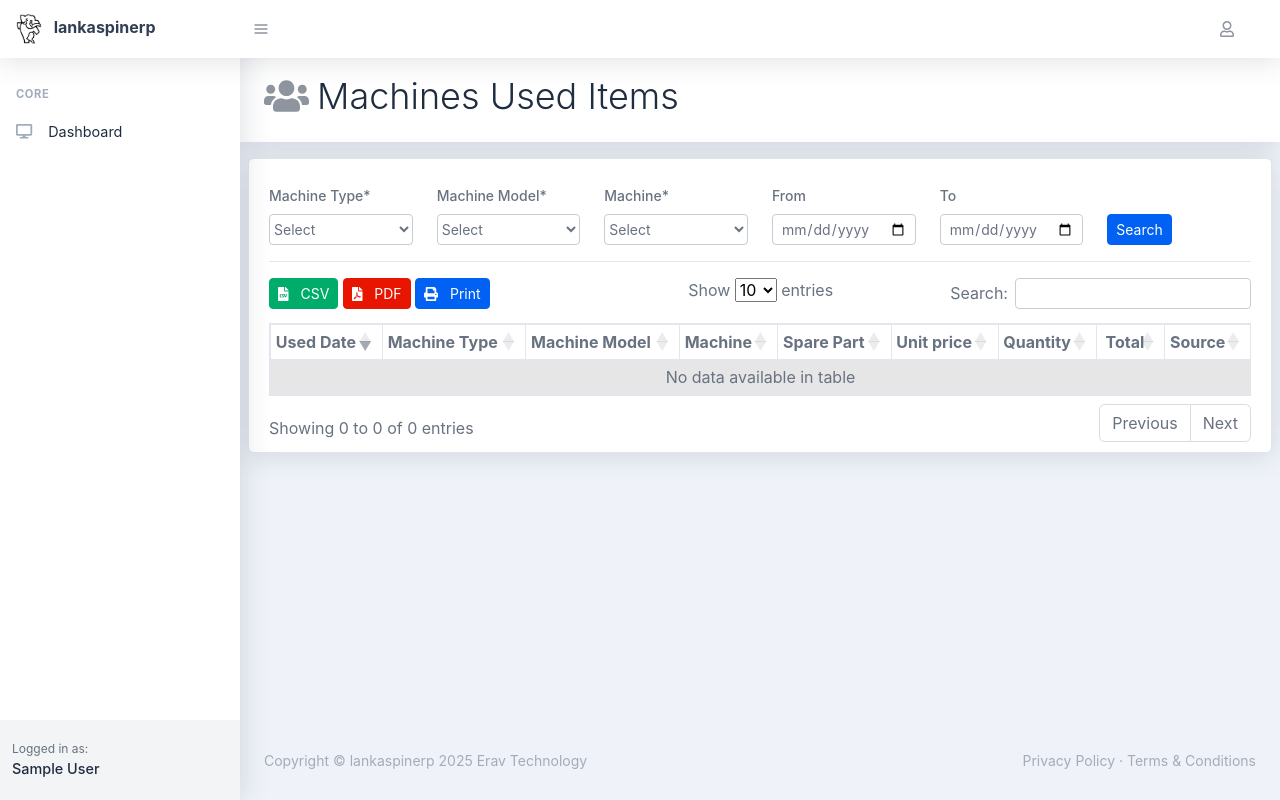
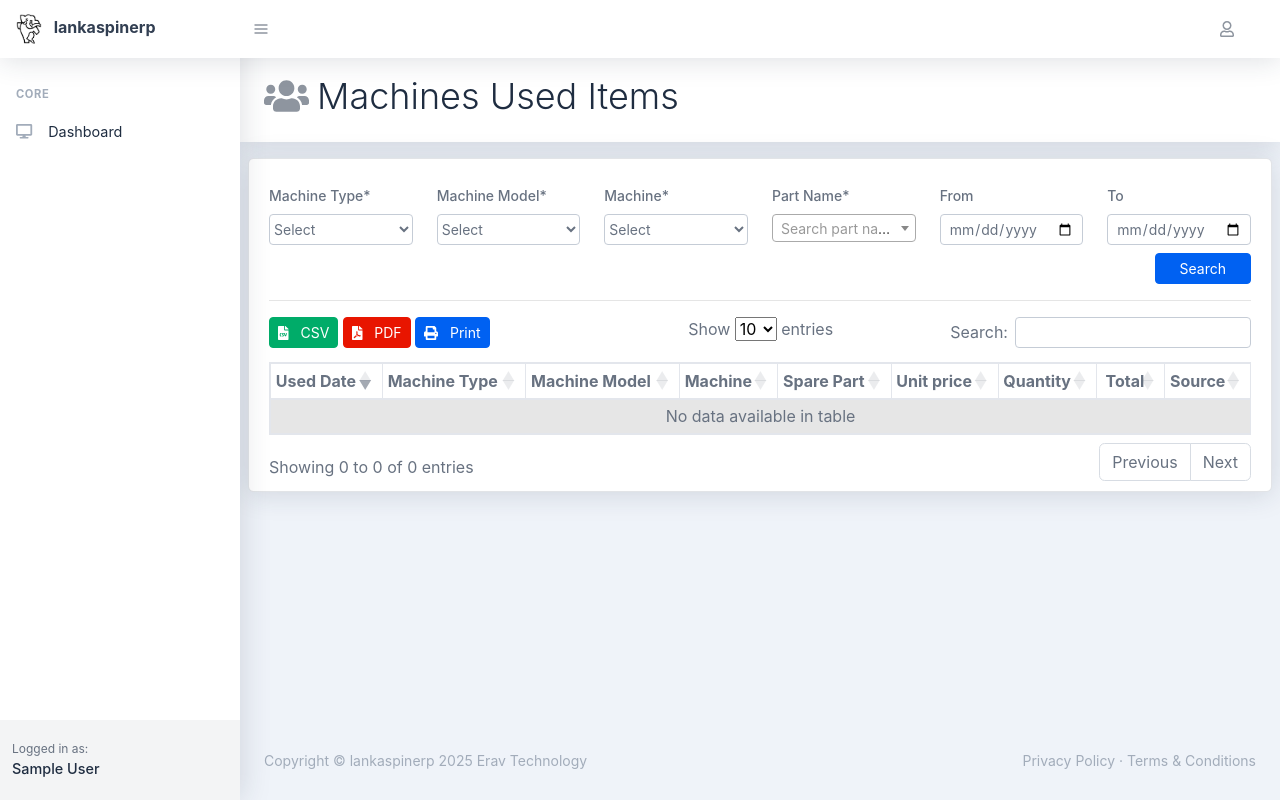
Before and after one commit to thejanRajapaksha/converting_project, a CodeIgniter app: page /converting_project/index.php/useditem/index in a window 1280 px wide. Run offline with CodeIgniter, Linux system fonts and the light colour scheme; the visitor is signed in with stand-in values (Sample User, id 1); data that the repository does not hold is empty; some libraries are stand-ins or nearby versions.

Commit message:
useditem report price and new filter dropdown for spareparts added

```diff
--- a/application/views/useditem.php
+++ b/application/views/useditem.php
@@ -66,6 +66,13 @@ include "include/topnavbar.php";
 										</div>
 
 										<div class="col-2">
+											<label class="small font-weight-bold">Part Name*</label>
+											<select class="form-control form-control-sm select2-ajax" name="partname" id="partname" style="width:100%;">
+												<option value="">Select</option>
+											</select>
+										</div>
+
+										<div class="col-2">
 											<label class="small font-weight-bold">From</label>
 											<input type="date" class="form-control form-control-sm" id="from_date" name="from_date">
 										</div>
@@ -74,9 +81,11 @@ include "include/topnavbar.php";
 											<label class="small font-weight-bold">To</label>
 											<input type="date" class="form-control form-control-sm" id="to_date" name="to_date">
 										</div>
+									</div>
 
-									<div class="col-2 align-self-end">
-										<button class="btn btn-sm btn-primary" id="btnSearch">Search</button>
+								<div class="row mt-2">
+									<div class="col-12 text-right">
+										<button class="btn btn-sm btn-primary px-4" id="btnSearch">Search</button>
 									</div>
 								</div>
 
@@ -167,6 +176,7 @@ $(document).ready(function () {
 				d.machinetype = $('#machinetype').val();
 				d.machinemodel = $('#machinemodel').val();
 				d.machine = $('#machine').val();
+				d.partname = $('#partname').val();
 				d.from_date = $('#from_date').val();
         		d.to_date = $('#to_date').val();
 			}
@@ -254,6 +264,33 @@ $(document).ready(function () {
 		}
 	});
 
+	$('#partname').select2({
+        placeholder: 'Search part name or part number',
+        width: '100%',
+        allowClear: true,
+        ajax: {
+            url: "<?php echo base_url('StockReport/Getpartname'); ?>",
+            dataType: 'json',
+            data: function (params) {
+                return {
+                    term: params.term || '',
+                    page: params.page || 1
+                }
+            },
+            processResults: function (data, params) {
+                params.page = params.page || 1;
+
+                return {
+                    results: data.results,
+                    pagination: {
+                        more: data.pagination.more
+                    }
+                };
+            },
+            cache: true
+        }
+    });
+
 
 });
 </script>
```
Also changed, not shown: scripts/useditemlist.php (+13 -2 lines). Lines whose indentation alone changed are shown as unchanged.
